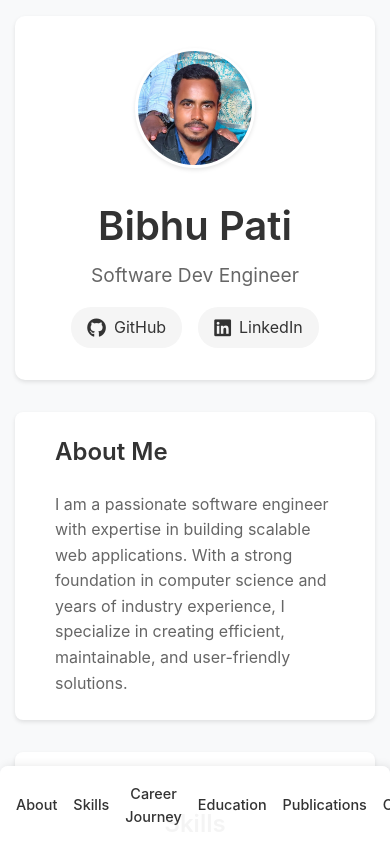
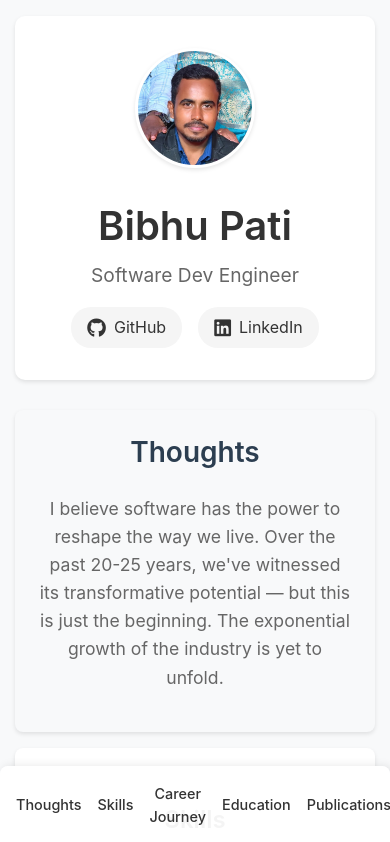
Before and after one commit to bibhudhendra/my-website, a React (Create React App) app: page / in a window 390 px wide. Shown: the top 842 px of the page. Built offline with nearby package versions, Linux system fonts and the light colour scheme.

Commit message:
Update Thoughts section with new content and styling

```diff
--- a/src/App.css
+++ b/src/App.css
@@ -201,3 +201,44 @@ section {
     padding: 0 1rem;
   }
 }
+
+.thoughts-section {
+  padding: 2rem;
+  background-color: #f8f9fa;
+  border-radius: 8px;
+  margin: 2rem 0;
+  box-shadow: 0 2px 4px rgba(0, 0, 0, 0.1);
+}
+
+.thoughts-content {
+  max-width: 800px;
+  margin: 0 auto;
+}
+
+.thoughts-content h2 {
+  color: #2c3e50;
+  margin-bottom: 1.5rem;
+  font-size: 2rem;
+}
+
+.thoughts-content p {
+  color: #666;
+  font-size: 1.2rem;
+  line-height: 1.6;
+  margin-bottom: 1rem;
+}
+
+@media (max-width: 768px) {
+  .thoughts-section {
+    padding: 1.5rem;
+    margin: 1rem 0;
+  }
+
+  .thoughts-content h2 {
+    font-size: 1.75rem;
+  }
+
+  .thoughts-content p {
+    font-size: 1.1rem;
+  }
+}
--- a/src/App.js
+++ b/src/App.js
@@ -15,13 +15,11 @@ function App() {
         <NavigationPane />
         <main className="main-content">
           <Header />
-          <section id="about" className="about-section">
-            <div className="about-content">
-              <h2>About Me</h2>
+          <section id="thoughts" className="thoughts-section">
+            <div className="thoughts-content">
+              <h2>Thoughts</h2>
               <p>
-                I am a passionate software engineer with expertise in building scalable web applications.
-                With a strong foundation in computer science and years of industry experience,
-                I specialize in creating efficient, maintainable, and user-friendly solutions.
+                I believe software has the power to reshape the way we live. Over the past 20-25 years, we've witnessed its transformative potential — but this is just the beginning. The exponential growth of the industry is yet to unfold.
               </p>
             </div>
           </section>
--- a/src/components/CareerJourney.js
+++ b/src/components/CareerJourney.js
@@ -67,13 +67,6 @@ const CareerJourney = () => {
                 </div>
               </div>
               <p>{exp.description}</p>
-              <div className="technologies">
-                {exp.technologies.map((tech, techIndex) => (
-                  <span key={techIndex} className="tech-tag">
-                    {tech}
-                  </span>
-                ))}
-              </div>
             </div>
           </div>
         ))}
--- a/src/components/Education.js
+++ b/src/components/Education.js
@@ -12,13 +12,13 @@ const Education = () => {
     {
       year: '2014 - 2016',
       institution: 'Einstein Science College, Salipur',
-      degree: 'Science',
-      type: 'college'
+      degree: '11th & 12th Science',
+      type: 'college (Odisha Board)'
     },
     {
       year: '2011 - 2014',
       institution: 'Palei High School, Palei',
-      type: 'school'
+      type: 'school (Odisha Board)'
     },
     {
       year: '2003 - 2011',
--- a/src/components/NavigationPane.js
+++ b/src/components/NavigationPane.js
@@ -12,8 +12,8 @@ const NavigationPane = () => {
   return (
     <nav className="navigation-pane">
       <ul>
-        <li onClick={() => scrollToSection('about')}>
-          <span className="nav-item">About</span>
+        <li onClick={() => scrollToSection('thoughts')}>
+          <span className="nav-item">Thoughts</span>
         </li>
         <li onClick={() => scrollToSection('skills')}>
           <span className="nav-item">Skills</span>
```
